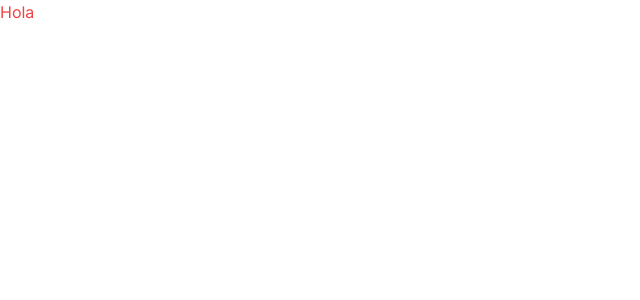
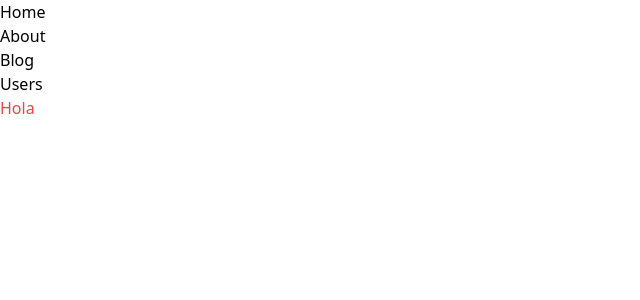
Before and after one commit to frodri13/fabiospace, a Next.js app: page / in a window 1280 px wide. Shown: the top 300 px of the page, without its empty margins (0-640 px from the left). Built offline with nearby package versions, Linux system fonts and the light colour scheme.

Commit message:
NavMenu component added to layout

```diff
--- a/app/layout.tsx
+++ b/app/layout.tsx
@@ -1,3 +1,4 @@
+import NavMenu from '@/components/NavMenu'
 import './globals.css'
 import { Inter } from 'next/font/google'
 
@@ -15,7 +16,10 @@ export default function RootLayout({
 }) {
   return (
     <html lang="en">
-      <body className={inter.className}>{children}</body>
+      <body>
+        <NavMenu />
+        {children}
+        </body>
     </html>
   )
 }
```
